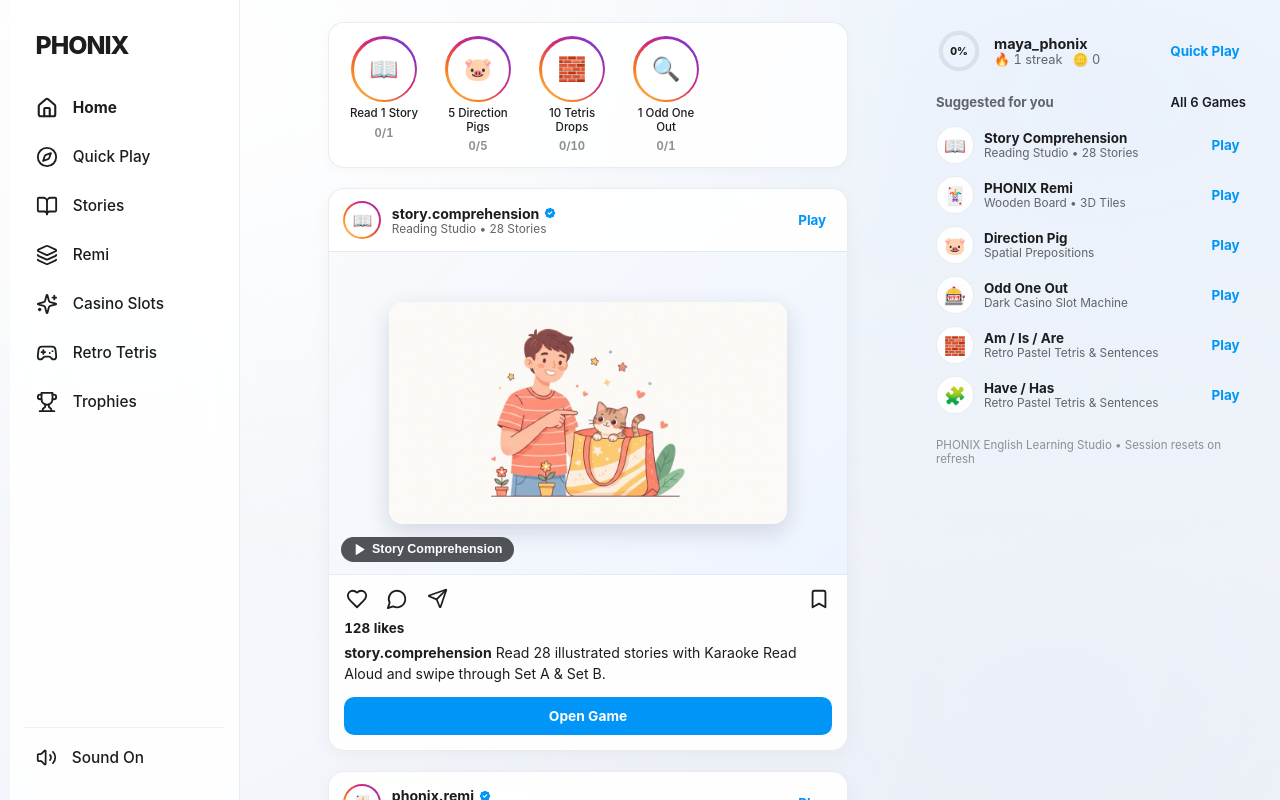
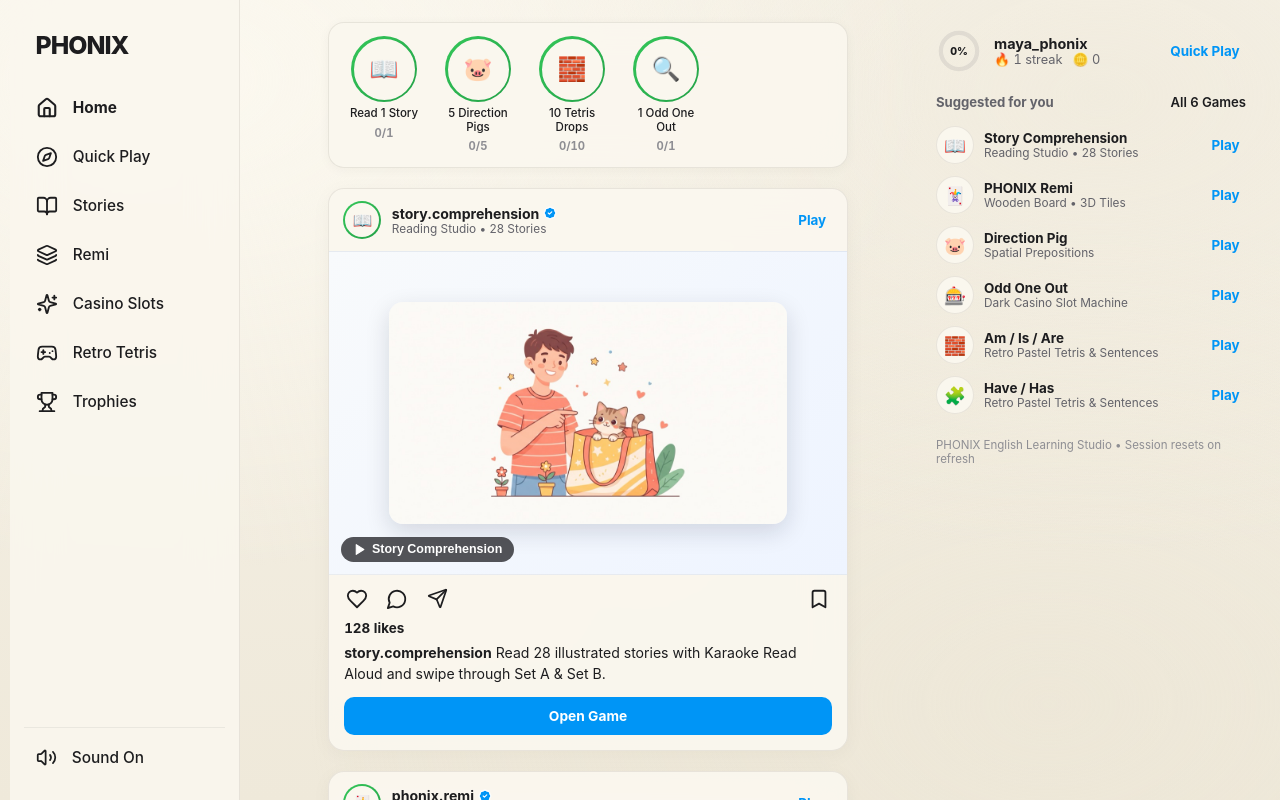
Before and after one commit to Daddy-adrian/maya_dashboard, a React (Vite) app: page / in a window 1280 px wide. Shown: the top 800 px of the page. Built offline with nearby package versions, Linux system fonts and the light colour scheme.

Commit message:
Switch white surfaces to warm eggshell and rainbow rings to native green

```diff
--- a/src/styles/tokens.css
+++ b/src/styles/tokens.css
@@ -6,24 +6,24 @@
   /* Typography */
   --font-sans: -apple-system, BlinkMacSystemFont, "SF Pro Rounded", "SF Pro Display", "Segoe UI", Roboto, sans-serif;
 
-  /* Apple Glass & Soft White Palette */
-  --bg-canvas: #F4F6F9;
-  --bg-surface: rgba(255, 255, 255, 0.72);
-  --bg-surface-solid: #FCFCFD;
-  --bg-subtle: rgba(242, 245, 249, 0.72);
+  /* Eggshell & Soft Glass Palette */
+  --bg-canvas: #F3EFE4;
+  --bg-surface: rgba(250, 247, 238, 0.82);
+  --bg-surface-solid: #FAF7EE;
+  --bg-subtle: rgba(242, 237, 224, 0.78);
   --text-primary: #1D1D1F;
   --text-secondary: #63636A;
   --text-muted: #8E8E93;
-  --border-hairline: rgba(15, 23, 42, 0.08);
-  --border-glass: rgba(255, 255, 255, 0.85);
-
-  /* Frosted Apple Glass Layers */
-  --glass-light-bg: rgba(255, 255, 255, 0.64);
-  --glass-light-border: rgba(255, 255, 255, 0.86);
-  --glass-strong-bg: rgba(255, 255, 255, 0.78);
-  --glass-dark-bg: rgba(255, 255, 255, 0.72);
-  --glass-dark-border: rgba(255, 255, 255, 0.85);
-  --glass-specular: inset 0 1px 0 rgba(255, 255, 255, 0.92), inset 0 -1px 0 rgba(255, 255, 255, 0.28);
+  --border-hairline: rgba(48, 42, 28, 0.09);
+  --border-glass: rgba(252, 249, 242, 0.88);
+
+  /* Frosted Eggshell Glass Layers */
+  --glass-light-bg: rgba(250, 247, 238, 0.76);
+  --glass-light-border: rgba(252, 249, 242, 0.88);
+  --glass-strong-bg: rgba(250, 247, 238, 0.88);
+  --glass-dark-bg: rgba(250, 247, 238, 0.82);
+  --glass-dark-border: rgba(252, 249, 242, 0.88);
+  --glass-specular: inset 0 1px 0 rgba(255, 253, 247, 0.9), inset 0 -1px 0 rgba(255, 253, 247, 0.3);
 
   /* Refined Apple System Accents */
   --apple-blue: #007AFF;
@@ -60,11 +60,10 @@ body {
   color: var(--text-primary);
   background-color: var(--bg-canvas);
   background-image:
-    radial-gradient(at 14% 10%, rgba(255, 255, 255, 0.95) 0px, transparent 48%),
-    radial-gradient(at 86% 12%, rgba(218, 232, 252, 0.48) 0px, transparent 46%),
-    radial-gradient(at 82% 88%, rgba(232, 236, 248, 0.55) 0px, transparent 50%),
-    radial-gradient(at 12% 86%, rgba(246, 248, 252, 0.85) 0px, transparent 50%),
-    linear-gradient(180deg, #F8FAFC 0%, #EEF2F7 100%);
+    radial-gradient(at 14% 10%, rgba(252, 249, 240, 0.95) 0px, transparent 48%),
+    radial-gradient(at 86% 12%, rgba(239, 233, 218, 0.65) 0px, transparent 46%),
+    radial-gradient(at 82% 88%, rgba(236, 230, 214, 0.6) 0px, transparent 50%),
+    linear-gradient(180deg, #F6F2E8 0%, #EFE9DA 100%);
   background-attachment: fixed;
   -webkit-font-smoothing: antialiased;
   -webkit-tap-highlight-color: transparent;
@@ -1764,10 +1763,10 @@ h1, h2, h3, h4 {
   top: 0;
   height: 100dvh;
   padding: 1.5rem 0.85rem 1.25rem;
-  background: rgba(255, 255, 255, 0.84);
+  background: rgba(250, 247, 238, 0.9);
   backdrop-filter: blur(24px);
   -webkit-backdrop-filter: blur(24px);
-  border-right: 1px solid rgba(15, 23, 42, 0.08);
+  border-right: 1px solid rgba(48, 42, 28, 0.09);
   display: flex;
   flex-direction: column;
   gap: 0.4rem;
@@ -1850,11 +1849,11 @@ h1, h2, h3, h4 {
   overflow-x: auto;
   padding: 0.85rem 1rem;
   border-radius: 16px;
-  background: rgba(255, 255, 255, 0.86);
+  background: rgba(250, 247, 238, 0.92);
   backdrop-filter: blur(20px);
   -webkit-backdrop-filter: blur(20px);
-  border: 1px solid rgba(15, 23, 42, 0.08);
-  box-shadow: 0 2px 12px rgba(15, 23, 42, 0.03);
+  border: 1px solid rgba(48, 42, 28, 0.09);
+  box-shadow: 0 2px 12px rgba(48, 42, 28, 0.04);
   scrollbar-width: none;
 }
 
@@ -1887,11 +1886,11 @@ h1, h2, h3, h4 {
 }
 
 .ig-story-ring--active {
-  background: linear-gradient(45deg, #FEDA75 0%, #FA7E1E 25%, #D62976 55%, #962FBF 80%, #4F5BD5 100%);
+  background: linear-gradient(135deg, #34C759 0%, #24A148 100%);
 }
 
 .ig-story-ring--done {
-  background: #D8DCE3;
+  background: #D5D0C3;
 }
 
 .ig-story-avatar {
@@ -1899,8 +1898,8 @@ h1, h2, h3, h4 {
   width: 100%;
   height: 100%;
   border-radius: 50%;
-  background: #FFFFFF;
-  border: 2.5px solid #FFFFFF;
+  background: #FAF7EE;
+  border: 2.5px solid #FAF7EE;
   display: grid;
   place-items: center;
   font-size: 1.45rem;
@@ -1913,9 +1912,9 @@ h1, h2, h3, h4 {
   width: 20px;
   height: 20px;
   border-radius: 50%;
-  background: #2EB864;
+  background: #34C759;
   color: #FFFFFF;
-  border: 2px solid #FFFFFF;
+  border: 2px solid #FAF7EE;
   display: grid;
   place-items: center;
 }
@@ -1942,13 +1941,13 @@ h1, h2, h3, h4 {
 }
 
 .ig-post {
-  background: rgba(255, 255, 255, 0.9);
+  background: rgba(250, 247, 238, 0.94);
   backdrop-filter: blur(22px);
   -webkit-backdrop-filter: blur(22px);
-  border: 1px solid rgba(15, 23, 42, 0.08);
+  border: 1px solid rgba(48, 42, 28, 0.09);
   border-radius: 16px;
   overflow: hidden;
-  box-shadow: 0 4px 20px rgba(15, 23, 42, 0.04);
+  box-shadow: 0 4px 20px rgba(48, 42, 28, 0.04);
 }
 
 .ig-post__header {
@@ -1969,7 +1968,7 @@ h1, h2, h3, h4 {
   height: 38px;
   border-radius: 50%;
   padding: 2px;
-  background: linear-gradient(45deg, #FEDA75, #FA7E1E, #D62976, #962FBF);
+  background: linear-gradient(135deg, #34C759 0%, #24A148 100%);
   display: grid;
   place-items: center;
 }
@@ -1978,8 +1977,8 @@ h1, h2, h3, h4 {
   width: 100%;
   height: 100%;
   border-radius: 50%;
-  background: #FFFFFF;
-  border: 2px solid #FFFFFF;
+  background: #FAF7EE;
+  border: 2px solid #FAF7EE;
   display: grid;
   place-items: center;
   font-size: 1rem;
@@ -2197,8 +2196,8 @@ h1, h2, h3, h4 {
   width: 38px;
   height: 38px;
   border-radius: 50%;
-  background: rgba(255, 255, 255, 0.9);
-  border: 1px solid rgba(15, 23, 42, 0.08);
+  background: #FAF7EE;
+  border: 1px solid rgba(48, 42, 28, 0.09);
   display: grid;
   place-items: center;
   font-size: 1.1rem;
@@ -2255,10 +2254,10 @@ h1, h2, h3, h4 {
     align-items: center;
     justify-content: space-between;
     padding: 0.75rem 1rem;
-    background: rgba(255, 255, 255, 0.88);
+    background: rgba(250, 247, 238, 0.92);
     backdrop-filter: blur(22px);
     -webkit-backdrop-filter: blur(22px);
-    border-bottom: 1px solid rgba(15, 23, 42, 0.08);
+    border-bottom: 1px solid rgba(48, 42, 28, 0.09);
   }
   .ig-feed-col {
     padding: 0.85rem 0.75rem 2.5rem;
```
